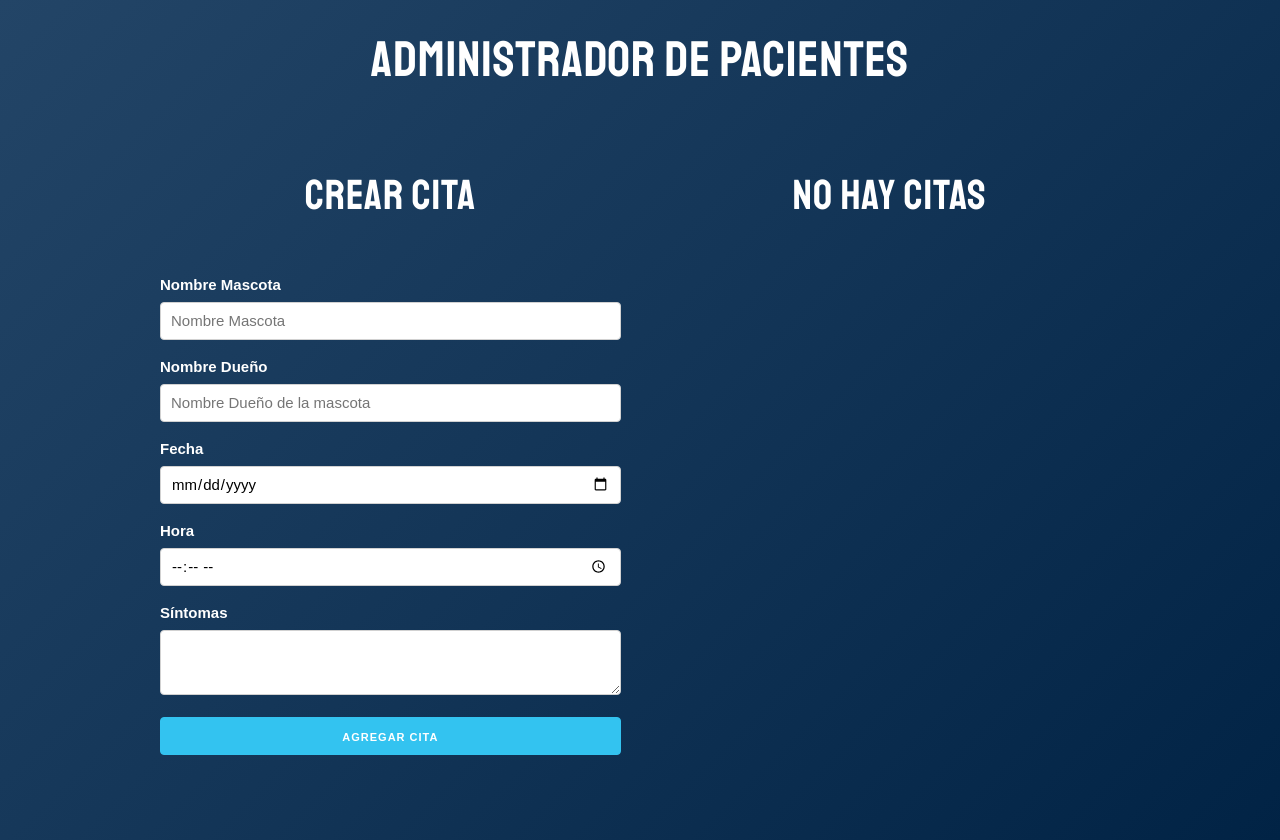
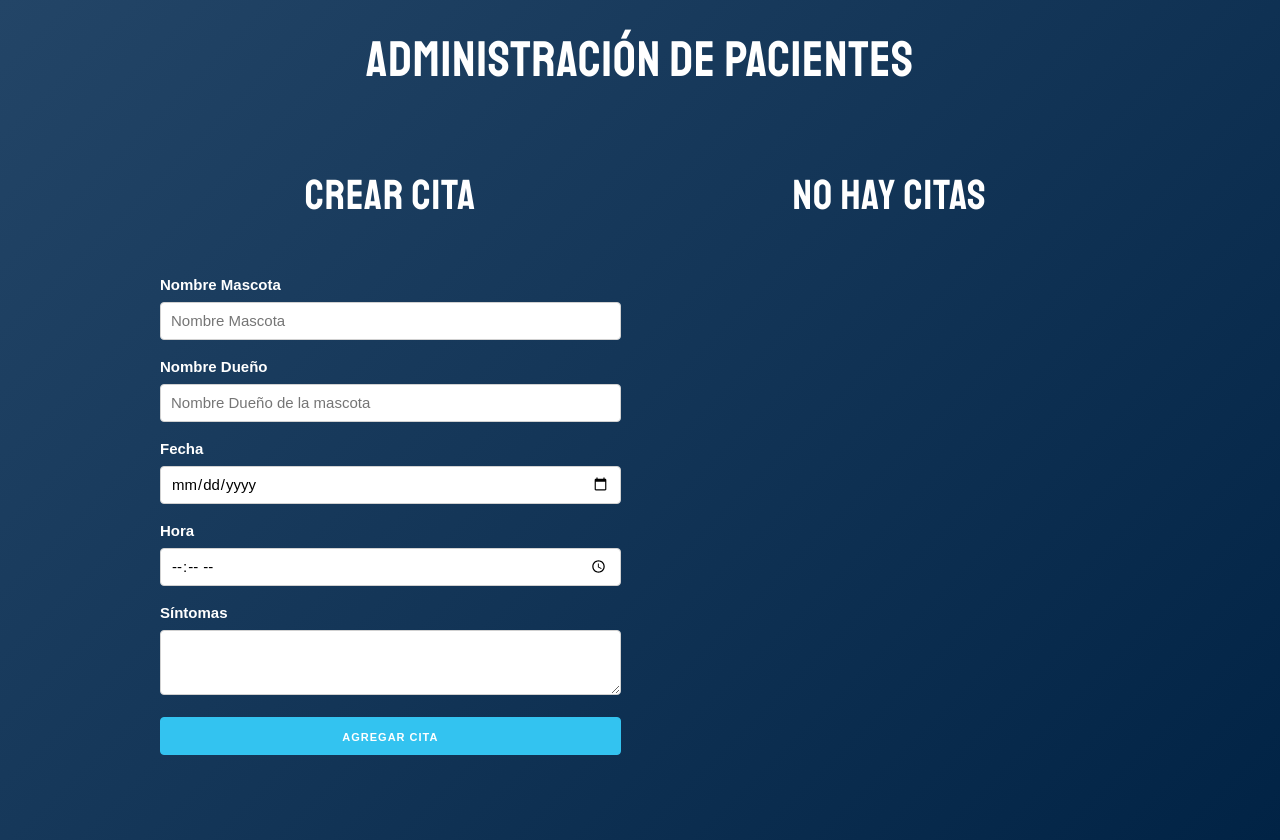
Before and after one commit to ManuelBlaze/citas, a React (Create React App) app: page / in a window 1280 px wide. Built offline with nearby package versions, Linux system fonts and the light colour scheme.

Commit message:
PropTypes - Deploy

```diff
--- a/src/App.js
+++ b/src/App.js
@@ -21,7 +21,7 @@ function App() {
     } else {
       localStorage.setItem('citas', JSON.stringify([]));
     }
-  }, [citas]);
+  }, [citas, citasIniciales]);
 
   //Función para tomar las citas actuales y agrear la nueva
   const crearCita = cita => {
@@ -53,7 +53,7 @@ function App() {
 
   return (
     <Fragment>
-      <h1>Administrador de Pacientes</h1>
+      <h1>Administración de Pacientes</h1>
 
       <div className="container">
         <div className="row">
--- a/src/components/Cita.jsx
+++ b/src/components/Cita.jsx
@@ -1,4 +1,5 @@
 import React from 'react';
+import PropTypes from "prop-types";
 
 const Cita = ({cita, eliminarCita}) => (
     <div className="cita">
@@ -15,5 +16,9 @@ const Cita = ({cita, eliminarCita}) => (
     </div>
 );
 
+Cita.propTypes = {
+    cita: PropTypes.object.isRequired,
+    eliminarCita: PropTypes.func.isRequired
+}
 
 export default Cita;
--- a/src/components/Formulario.jsx
+++ b/src/components/Formulario.jsx
@@ -1,6 +1,7 @@
 import React, {Fragment, useState} from 'react';
 import Swal from "sweetalert2";
 import { v4 as uuidv4 } from "uuid";
+import PropTypes from 'prop-types';
 
 const Formulario = ({ crearCita }) => {
 	//Crear state de citas
@@ -11,8 +12,6 @@ const Formulario = ({ crearCita }) => {
 		hora: "",
 		sintomas: "",
 	});
-
-	const [error, actualizarError] = useState(false);
 
 	//Funcion que se  ejecuta cada que el usuario escribe en los input
 	const actualizarState = (e) => {
@@ -37,7 +36,6 @@ const Formulario = ({ crearCita }) => {
 			hora.trim() === "" ||
 			sintomas.trim() === ""
 		) {
-			actualizarError(true);
 			Swal.fire({
 				icon: "error",
 				title: "Error",
@@ -45,7 +43,6 @@ const Formulario = ({ crearCita }) => {
 			});
 			return;
 		}
-		actualizarError(false);
 
 		//Asignar ID
 		cita.id = uuidv4();
@@ -120,4 +117,8 @@ const Formulario = ({ crearCita }) => {
 	);
 };
 
+Formulario.propTypes = {
+    crearCita: PropTypes.func.isRequired
+}
+
 export default Formulario;
```
